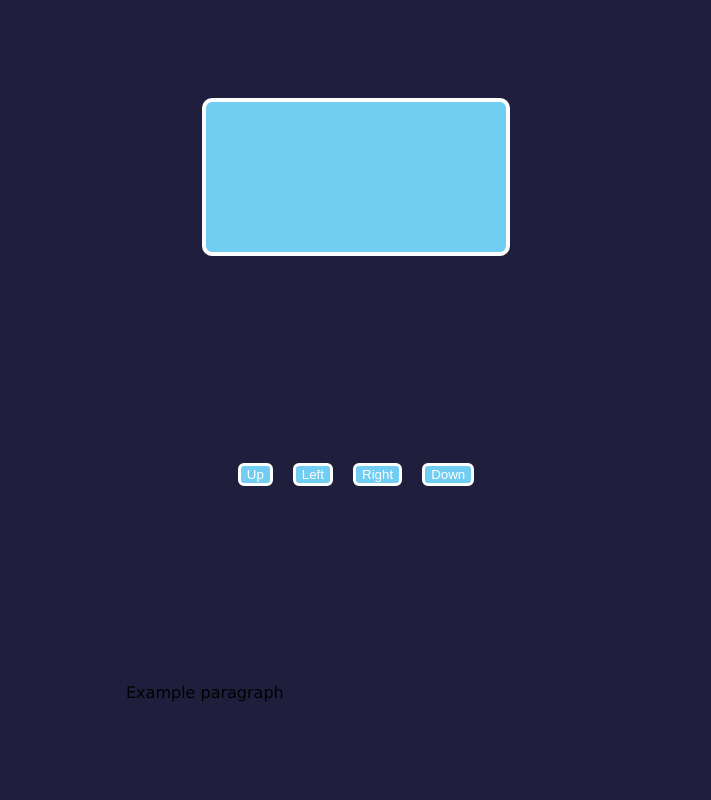
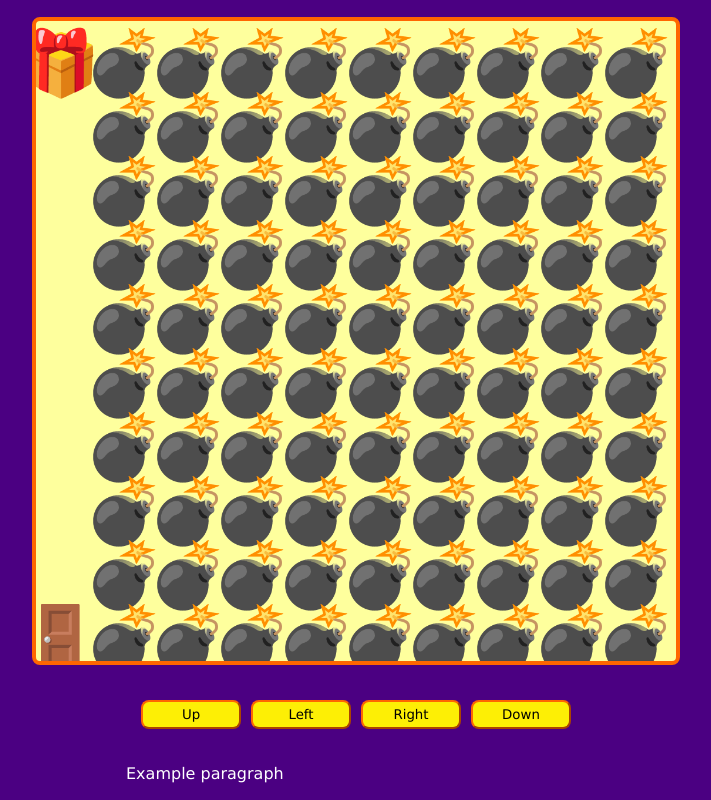
Before and after one commit to rubenbot77/Bomb-game, a plain HTML site: page index.html in a window 1280 px wide. Shown: the whole page, without its empty margins (284-995 px from the left). Drawn offline with Linux system fonts and the light colour scheme.

Commit message:
Adding the maps

```diff
--- a/game.js
+++ b/game.js
@@ -1,8 +1,48 @@
 const canvas = document.querySelector('#game');
 const game = canvas.getContext('2d');
+let canvasSize;
+let elementsSize;
 
-window.addEventListener('load', startGame)
+window.addEventListener('load', setCanvasSize);
+window.addEventListener('resize', setCanvasSize);
+
+
+function setCanvasSize(){
+    if (window.innerHeight > window.innerWidth){
+        canvasSize = window.innerWidth * 0.8;
+     } else {
+        canvasSize = window.innerHeight * 0.8;
+     }
+
+     canvas.setAttribute('width', canvasSize)
+     canvas.setAttribute('height', canvasSize)
+
+    elementsSize = canvasSize / 10;
+
+     startGame();
+}
 
 function startGame() {
+ game.font = elementsSize + 'px Verdana';
+ game.textAlign = 'end';
+ const map = maps[0];
+ const mapRows = map.trim().split('\n');
+  const mapRowCol = mapRows.map(row => row.trim().split(''));
+ console.log(mapRowCol);
 
+
+
+
+ for (let row = 1; row <= 10; row++){
+   for (let col = 1; col <= 10; col++){
+    game.fillText(emojis[mapRowCol[row - 1][col - 1]], elementsSize * col, elementsSize * row)
+   }
+ }
+
+//   game.fillRect(0,0,100,100);
+//   game.clearRect(50,50,50,50);
+//   game.font = '25px Verdana';
+//   game.fillStyle = 'purple';
+//   game.textAlign = 'left';
+//   game.fillText ('Platzi', 100, 100);
 }
--- a/styles.css
+++ b/styles.css
@@ -1,10 +1,11 @@
 body {
+    background-color: indigo;
+    color: #fff;
+    font-family: Verdana, Geneva, Tahoma, sans-serif;
     margin: 0;
     padding: 0;
-    box-sizing: border-box;
-    background-color: rgb(31, 31, 61);
-    font-family: Verdana, Geneva, Tahoma, sans-serif;
   }
+
   .game-container {
     display: flex;
     align-items: center;
@@ -13,29 +14,34 @@ body {
     height: 100vh;
     width: 100vw;
   }
+
   canvas {
-    background-color: rgb(113, 205, 241);
-    border: 4px solid white;
-    border-radius: 10px;
-    margin-bottom: 10px;
+    border: 4px solid #ff6600;
+    border-radius: 8px;
+    background-color: #feff9d;
   }
+
   .btns {
     display: flex;
     justify-content: center;
-    gap: 10px;
+    flex-wrap: wrap;
     margin: 0 auto;
-    flex-wrap: wrap;
     width: 100%;
   }
+
   button {
-    background-color: rgb(113, 205, 241);
-    border: 3px solid white;
-    border-radius: 6px;
-    color: white;
+    background-color: #fdef05;
+    border-radius: 8px;
+    border-color: #ff6600;
+    font-family: inherit;
+    margin: 0;
+    padding: 5px 20px;
+    width: 100px;
   }
   button:not(:last-child) {
     margin-right: 10px;
   }
+
   .messages {
     display: flex;
     flex-wrap: wrap;
```
Lines whose indentation alone changed are shown as unchanged.
